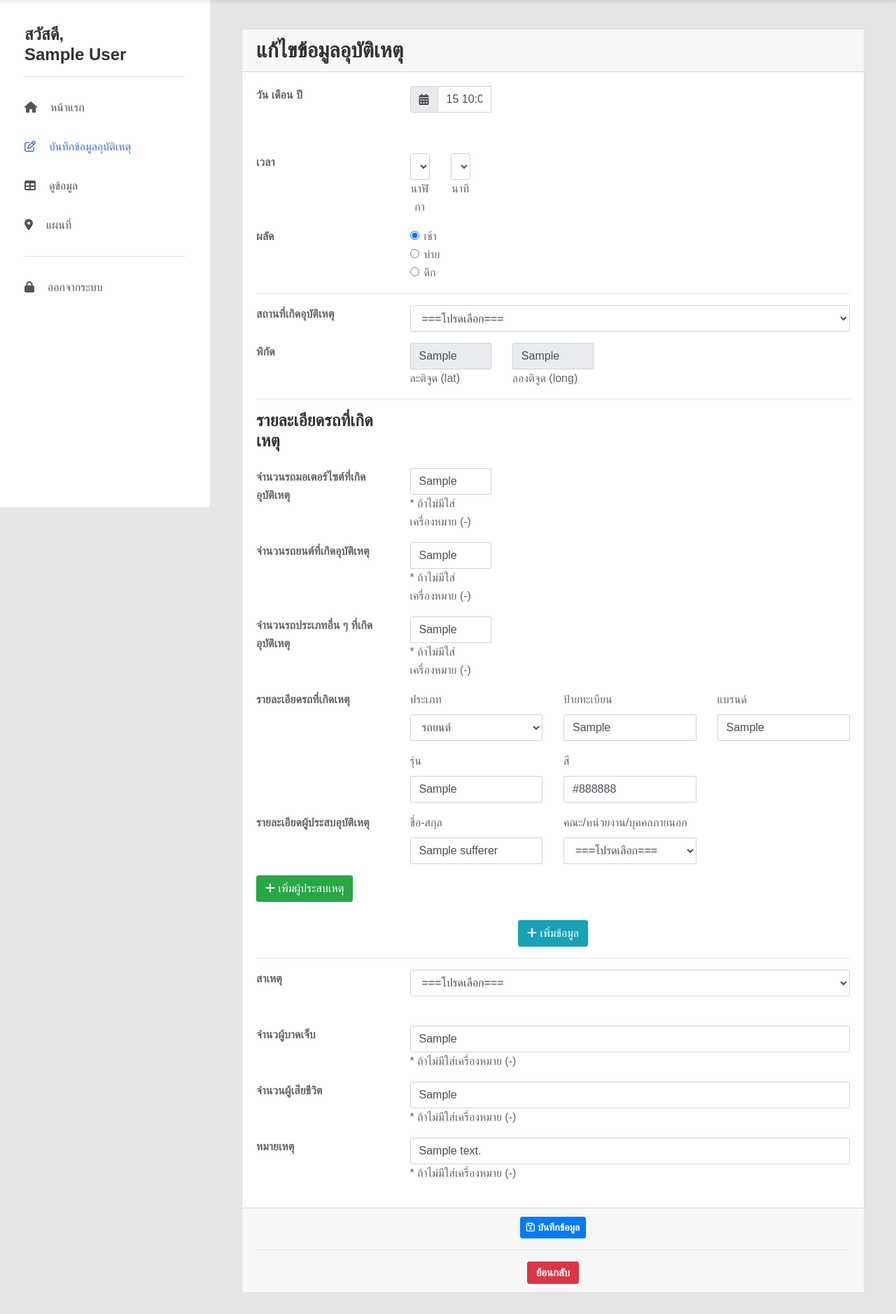
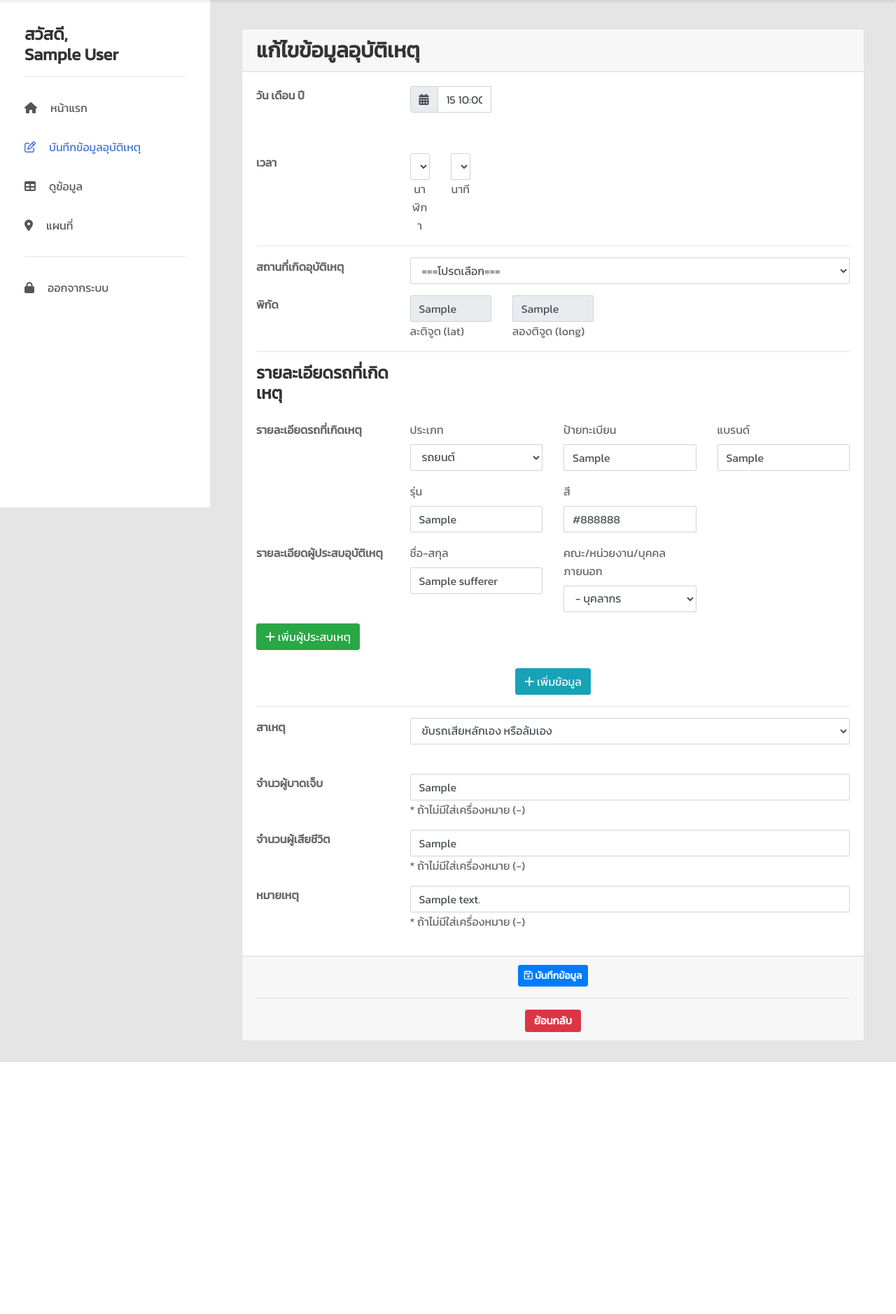
Before and after one commit to lhongrard/project, a PHP site: page /edit.php?case=1 in a window 1280 px wide. Shown: the part 75-1953 px from the top of the page at 70% size. After the commit the page ends 1593 px from the top, so only its background shows below. Run offline with PHP 8.4, Linux system fonts and the light colour scheme; the visitor is signed in with stand-in values (Sample User, id 1); tables that the repository leaves empty or names only in its code hold one stand-in row (values such as "Sample post"); some libraries are stand-ins or nearby versions.

Commit message:
ย้งแก้แล้วววววววววววววว

```diff
--- a/edit.php
+++ b/edit.php
@@ -45,14 +45,16 @@ $countcar = 0;
     <meta name="keywords" content="au theme template">
 
     <!-- Title Page-->
-    <title>Accident KKU : แก้ไขข้อมูลอุบัติเหตุ </title>
+    <title>Accident KKU : บันทึกข้อมูล</title>
 
     <!-- Fontfaces CSS-->
     <link href="css/font-face.css" rel="stylesheet" media="all">
+    <link href="https://fonts.googleapis.com/css?family=Kanit" rel="stylesheet" type='text/css'>
     <link href="vendor/font-awesome-5/css/fontawesome-all.min.css" rel="stylesheet" media="all">
     <link href="vendor/font-awesome-4.7/css/font-awesome.min.css" rel="stylesheet" media="all">
     <link href="vendor/mdi-font/css/material-design-iconic-font.min.css" rel="stylesheet" media="all">
     <link href="//netdna.bootstrapcdn.com/font-awesome/3.2.1/css/font-awesome.css" rel="stylesheet">
+
 
     <!-- Bootstrap CSS-->
     <link href="vendor/bootstrap-4.1/bootstrap.min.css" rel="stylesheet" media="all">
@@ -198,8 +200,8 @@ $countcar = 0;
                                                         <span class="input-group-text"><i class="fa fa-calendar" id="basic-addon1"></i></span>
                                                     </div>
                                                     <input id="date1" type="text" class="form-control" data-provide="datepicker"
-                                                        data-date-language="th-th" placeholder="คลิ๊กเพื่อระบุวันที่" aria-describedby="basic-addon1" value="<?=$date2; ?>">
-                                                    <input id="date" name="date" style="color:white;" >
+                                                        data-date-language="th-th" placeholder="คลิ๊กเพื่อระบุวันที่" aria-describedby="basic-addon1" value="<?=$date2; ?>" required>
+                                                    <input id="date" name="date" style="color:white;" required>
                                                 </div>
                                             </div>
                                         </div>
@@ -305,7 +307,7 @@ $countcar = 0;
                                                 <input id="time" name="time" type="hidden">
                                             </div>
                                         </div>
-                                        <div class="row form-group">
+                                        <!-- <div class="row form-group">
                                             <div class="col col-md-3">
                                                 <label class=" form-control-label"><B>ผลัด</B></label>
                                             </div>
@@ -334,7 +336,7 @@ $countcar = 0;
                                                     </div>
                                                 </div>
                                             </div>
-                                        </div>
+                                        </div> -->
                                         <!-- วัน/เวลา/ผลัด -->
 
                                         <!-- สถานที่เกิดอุบัติเหตุ -->
@@ -344,7 +346,7 @@ $countcar = 0;
                                                 <label class=" form-control-label"><B>สถานที่เกิดอุบัติเหตุ</B></label>
                                             </div>
                                             <div class="col-md-9">
-                                                <select name="select_places" id="drop" class="form-control">
+                                                <select name="select_places" id="drop" class="form-control" required>
                                                     <option value=""> ===โปรดเลือก=== </option>
                                                     <option value="วงเวียนคณะมนุษยศาสตร์และสังคมศาสตร์">วงเวียนคณะมนุษยศาสตร์และสังคมศาสตร์</option>
                                                     <option value="วงเวียนหอพักชายที่ 16">วงเวียนหอพักชายที่ 16 </option>
@@ -414,7 +416,8 @@ $countcar = 0;
                                                 </label>
                                             </div>
                                         </div>
-                                        <div class="row form-group">
+                                        <?php /*
+                                         <div class="row form-group">
                                             <div class="col col-md-3">
                                                 <label class=" form-control-label"><b>จำนวนรถมอเตอร์ไซต์ที่เกิดอุบัติเหตุ</b></label>
                                             </div>
@@ -442,6 +445,7 @@ $countcar = 0;
                                                 <span class="help-block-none">* ถ้าไม่มีใส่เครื่องหมาย (-)</span>
                                             </div>
                                         </div>
+                                        */ ?>
                                         <div id="car">
                                             <?php while ($row = $stmtCar->fetch()) {
                                                         $countsuff = 0
@@ -475,12 +479,12 @@ $countcar = 0;
                                                     <div class="col-md-3">
                                                         <label>ป้ายทะเบียน</label>
                                                         <input type="text" name="car[<?=$countcar?>][car_reg]"
-                                                            class="form-control" value="<?=$row["car_reg"]; ?>">
+                                                            class="form-control" value="<?=$row["car_reg"]; ?>" required>
                                                     </div>
                                                     <div class="col-md-3">
                                                         <label>แบรนด์</label>
                                                         <input type="text" name="car[<?=$countcar?>][brand]"
-                                                            class="form-control" value="<?=$row["brand"]; ?>">
+                                                            class="form-control" value="<?=$row["brand"]; ?>" required>
                                                     </div>
                                                 </div>
                                                 <div class="row form-group">
@@ -488,12 +492,12 @@ $countcar = 0;
                                                     <div class="col-md-3">
                                                         <label>รุ่น</label>
                                                         <input type="text" name="car[<?=$countcar?>][series]"
-                                                            class="form-control" value="<?=$row["series"]; ?>">
+                                                            class="form-control" value="<?=$row["series"]; ?>" required>
                                                     </div>
                                                     <div class="col-md-3">
                                                         <label>สี</label>
                                                         <input type="text" name="car[<?=$countcar?>][color]"
-                                                            class="form-control" value="<?=$row["color"]; ?>">
+                                                            class="form-control" value="<?=$row["color"]; ?>" required>
                                                     </div>
                                                 </div>
                                                 <div class="suff">
@@ -513,12 +517,12 @@ $countcar = 0;
                                                             <div class="col-md-3">
                                                                 <label for="car_type">ชื่อ-สกุล</label>
                                                                 <input type="text" name="car[<?=$countcar?>][suff][<?=$countsuff?>][name_suff]"
-                                                                    class="form-control" value="<?=$row_suff["name_suff"]; ?>">
+                                                                    class="form-control" value="<?=$row_suff["name_suff"]; ?>" required>
                                                             </div>
                                                             <div class="col-md-3">
                                                                 <label>คณะ/หน่วยงาน/บุคคลภายนอก</label>
                                                                 <select class="form-control" name="car[<?=$countcar?>][suff][<?=$countsuff?>][type_suff]" id="s<?=$countsuff?>">
-                                                                    <option value="">===โปรดเลือก===</option>
+
                                                                     <option value="บุคลากร">- บุคลากร</option>
                                                                     <option value="บุคคลภายนอก">- บุคคลภายนอก</option>
                                                                     <optgroup label="นักศึกษา">
@@ -608,7 +612,7 @@ $countcar = 0;
                                             </div>
                                             <div class="col-12 col-md-9">
                                                 <select name="cause" id="drop2" class="form-control">
-                                                    <option value=""> ===โปรดเลือก=== </option>
+
                                                     <option value="ขับรถเสียหลักเอง หรือล้มเอง">ขับรถเสียหลักเอง
                                                         หรือล้มเอง </option>
                                                     <option value="ขับรถชนกันหรือชนท้าย (ระหว่างรถยนต์ - รถจักรยานยนต์)">ขับรถชนกันหรือชนท้าย
@@ -656,7 +660,7 @@ $countcar = 0;
                                                 <label class=" form-control-label"><B>จำนวผู้บาดเจ็บ</B></label>
                                             </div>
                                             <div class="col-12 col-md-9">
-                                                <input type="text" name="injured" class="form-control" value="<?=$caseData['injured']; ?>">
+                                                <input type="text" name="injured" class="form-control" value="<?=$caseData['injured']; ?>" required>
                                                 <span class="help-block-none">* ถ้าไม่มีใส่เครื่องหมาย (-)</span>
                                             </div>
                                         </div>
@@ -665,7 +669,7 @@ $countcar = 0;
                                                 <label for="text" class=" form-control-label"><B>จำนวนผู้เสียชีวิต</B></label>
                                             </div>
                                             <div class="col-12 col-md-9">
-                                                <input type="text" name="decreased" class="form-control" value="<?=$caseData['deceased']; ?>">
+                                                <input type="text" name="decreased" class="form-control" value="<?=$caseData['deceased']; ?>" required>
                                                 <span class="help-block-none">* ถ้าไม่มีใส่เครื่องหมาย (-)</span>
                                             </div>
                                         </div>
@@ -706,8 +710,8 @@ $countcar = 0;
 
     </div>
 
-    <!-- Jquery JS-->
-    <script src="vendor/jquery-3.2.1.min.js"></script>
+   <!-- Jquery JS-->
+   <script src="vendor/jquery-3.2.1.min.js"></script>
     <!-- Bootstrap JS-->
     <script src="vendor/bootstrap-4.1/popper.min.js"></script>
     <script src="vendor/bootstrap-4.1/bootstrap.min.js"></script>
@@ -940,12 +944,12 @@ $countcar = 0;
                     <div class="col-md-3">
                         <label>ป้ายทะเบียน</label>
                         <input type="text" name="car[${j}][car_reg]"
-                            class="form-control">
+                            class="form-control" required>
                     </div>
                     <div class="col-md-3">
                         <label>แบรนด์</label>
                         <input type="text" name="car[${j}][brand]"
-                            class="form-control">
+                            class="form-control" required>
                     </div>
                 </div>
                 <div class="row form-group">
@@ -953,12 +957,12 @@ $countcar = 0;
                     <div class="col-md-3">
                         <label>รุ่น</label>
                         <input type="text" name="car[${j}][series]"
-                            class="form-control">
+                            class="form-control" required>
                     </div>
                     <div class="col-md-3">
                         <label>สี</label>
                         <input type="text" name="car[${j}][color]"
-                            class="form-control">
+                            class="form-control" required>
                     </div>
                 </div>
                 <div class="suff">
@@ -970,12 +974,11 @@ $countcar = 0;
                             <div class="col-md-3">
                                 <label for="car_type">ชื่อ-สกุล</label>
                                 <input type="text" name="car[${j}][suff][0][name_suff]"
-                                    class="form-control">
+                                    class="form-control" required>
                             </div>
                             <div class="col-md-3">
                                 <label>คณะ/หน่วยงาน/บุคคลภายนอก</label>
                                 <select class="form-control" name="car[${j}][suff][0][type_suff]">
-                                    <option value="">===โปรดเลือก===</option>
                                     <option value="บุคลากร">- บุคลากร</option>
                                     <option value="บุคคลภายนอก">- บุคคลภายนอก</option>
                                     <optgroup label="นักศึกษา">
@@ -1033,12 +1036,12 @@ $countcar = 0;
                                                             <div class="col-md-3">
                                                                 <label for="car_type">ชื่อ-สกุล</label>
                                                                 <input type="text" name="car[${num}][suff][${n}][name_suff]"
-                                                                    class="form-control">
+                                                                    class="form-control" required>
                                                             </div>
                                                             <div class="col-md-3">
                                                                 <label>คณะ/หน่วยงาน/บุคคลภายนอก</label>
                                                                 <select class="form-control" name="car[${num}][suff][${n}][type_suff]">
-                                                                    <option value="">===โปรดเลือก===</option>
+
                                                                     <option value="บุคลากร">- บุคลากร</option>
                                                                     <option value="บุคคลภายนอก">- บุคคลภายนอก</option>
                                                                     <optgroup label="นักศึกษา">
--- a/index_admin.php
+++ b/index_admin.php
@@ -61,7 +61,7 @@ $Namemm = $_SESSION["name_mem"];
                 <div class="container-fluid">
                     <ul class="navbar-mobile__list list-unstyled">
                         <li class="has-sub">
-                            <a class="js-arrow" href="index_officer.php">
+                            <a class="js-arrow" href="index_admin.php">
                                 <i class="fas fa-home"></i>หน้าแรก</a>
                         <li>
                             <a href="form.php">
--- a/index_manager.php
+++ b/index_manager.php
@@ -109,7 +109,7 @@
                                 <i class="fas fa-map-marker-alt"></i>แผนที่</a>
                         </li><hr>
                         <li>
-                            <a href="#">
+                            <a href="logout.php">
                                 <i class="fa fa-lock"></i>ออกจากระบบ</a>
                         </li>
                     </ul>
--- a/member.php
+++ b/member.php
@@ -21,17 +21,19 @@ session_start();
     if ($hashedPassword == $expectedPassword) {
         if($row['role_type_role_id'] == '1'){
             $_SESSION["name_mem"] = $row['name_mem'];
-        header("Location: index_admin.php");
+            $_SESSION["role_type"] = $row['role_type_role_id'];
+        header("Location: index_officer.php");
         exit();
         }
         else if($row['role_type_role_id'] == '3'){
             $_SESSION["name_mem"] = $row['name_mem'];
+            $_SESSION["role_type"] = $row['role_type_role_id'];
         header("Location: index_officer.php");
         exit();
         }
         else if($row['role_type_role_id'] == '2'){
             $_SESSION["name_mem"] = $row['name_mem'];
-
+            $_SESSION["role_type"] = $row['role_type_role_id'];
         header("Location: index_officer.php");
         exit();
         }
```
Also changed, not shown: edit_form.php (+42 -24 lines), form.php (+21 -24 lines), index_officer.php (+20 -0 lines), insert_form.php (+57 -31 lines), uploads/images/img_5bf2d89f3b823.png (added), uploads/images/img_5bf2e5e2ec958.png (added), uploads/images/img_5bf2e601f0aec.png (added), uploads/images/img_5bf2e6a6ac788.png (added).
